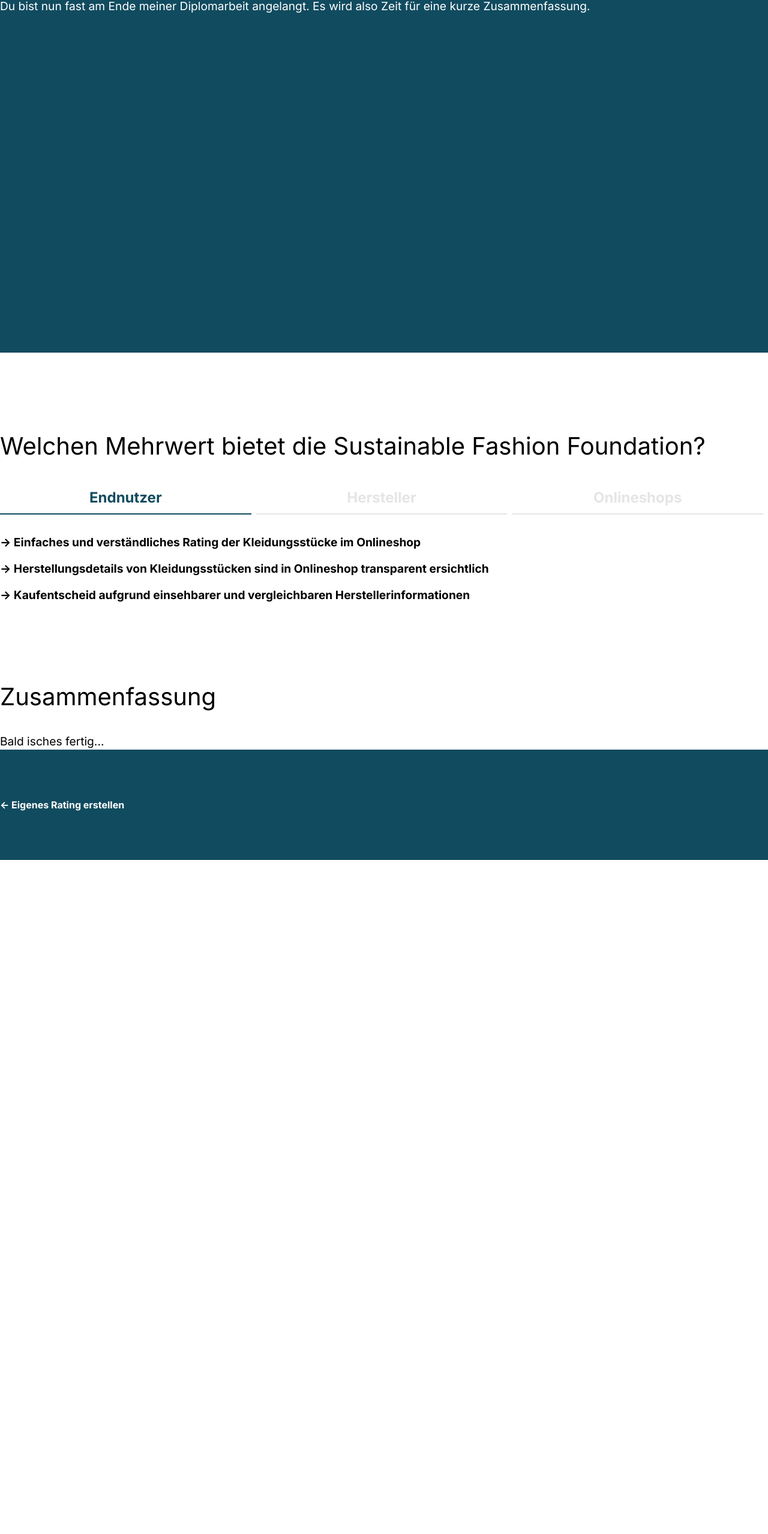
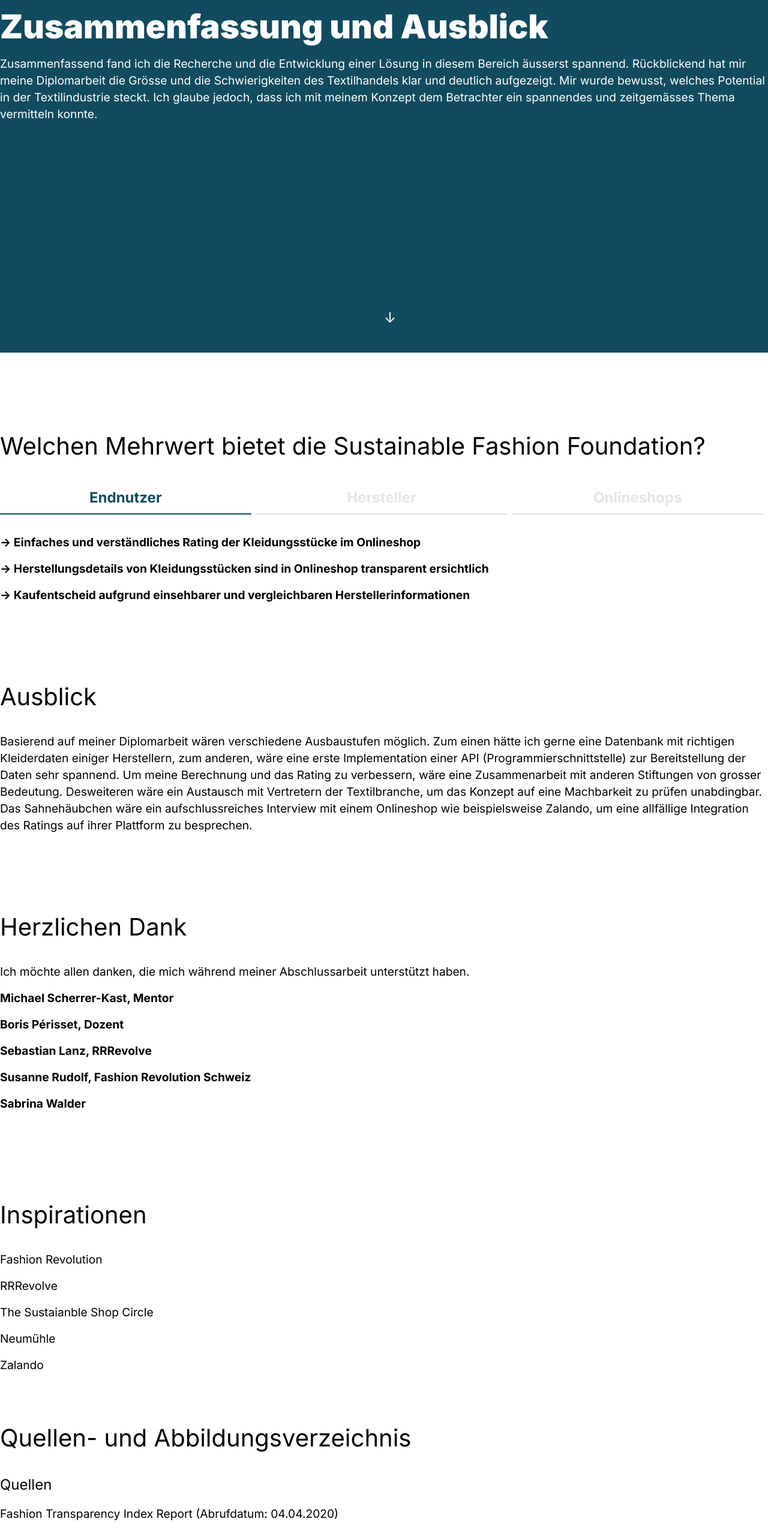
Before and after one commit to severinkilchhofer/diplomarbeit, a Next.js app: page /fazit in a window 1280 px wide. Shown: the part 212-2770 px from the top of the page at 60% size. Before the commit the page ends 1646 px from the top, so only its background shows below. Built offline with nearby package versions, Linux system fonts and the light colour scheme; no server answers; what tailwind-bootstrap-grid would draw is missing.

Commit message:
fixed spacings, added zusammenfassung and quellen

```diff
--- a/components/FooterNav/FooterNav.js
+++ b/components/FooterNav/FooterNav.js
@@ -11,13 +11,13 @@
                         {props.navLinkBack && (
                             <Link href={`/ ${props.navLinkBack}`}
                                   as={`${process.env.BACKEND_URL}/${props.navLinkBack}`}>
-                                <a>&lt;- {props.navTextBack}</a>
+                                <a className="text-sm sm:text-base">&lt;- {props.navTextBack}</a>
                             </Link>)}
 
                         {props.navLinkForward && (
                             <Link href={`/ ${props.navLinkForward}`}
                                   as={`${process.env.BACKEND_URL}/${props.navLinkForward}`}>
-                                <a>{props.navTextForward} -&gt;</a>
+                                <a className="text-sm sm:text-base">{props.navTextForward} -&gt;</a>
                             </Link>)}
                     </div>
                 </div>
--- /dev/null
+++ b/components/ReadNextArrow/ReadNextArrow.js
@@ -0,0 +1,11 @@
+import React from 'react'
+
+const ReadNextArrow = (props) => {
+    return (
+        <a href={props.id}>
+        <span className="absolute text-white text-lg focus:outline-none next-arrow">↓</span>
+        </a>
+    );
+}
+
+export default ReadNextArrow;
--- a/components/Recherche/Energieverbrauch/Energieverbrauch.js
+++ b/components/Recherche/Energieverbrauch/Energieverbrauch.js
@@ -8,7 +8,7 @@
                     <img src="energieklassen.svg" alt="Energieklassen"/>
                 </div>
 
-                <div className="pt-4 sm:pl-32">
+                <div className="pt-10 sm:pt-4 sm:pl-32">
                     <h5>Energieverbrauchskennzeichnung</h5>
                     <p className="mb-4">Die Kennzeichnung des Energieverbrauchs von unterschiedlichen
                         Gütern (Geräte, Gebäude, Autos) dient zur Unterstützung der Kaufentscheidung, indem sie Auskunft
--- a/components/SFF/Ratingkategorie/Ratingkategorie.js
+++ b/components/SFF/Ratingkategorie/Ratingkategorie.js
@@ -2,7 +2,7 @@
 
 const Ratingkategorie = (props) => {
     return (
-        <div className="bg-lightblue rounded p-5" style={{height: '550px'}}>
+        <div className="bg-lightblue rounded p-5 pt-12" style={{height: '550px'}}>
             <div className="flex justify-center pb-6">
                 <img src={props.imageName} alt={props.imageAlt}/>
             </div>
--- a/pages/fazit.js
+++ b/pages/fazit.js
@@ -3,22 +3,28 @@
 import FooterNav from "../components/FooterNav/FooterNav";
 import MehrwertTabs from "../components/Fazit/MehrwertTabs/MehrwertTabs";
 import {MehrwertData} from "../components/Fazit/MehrwertTabs/MehrwertData";
+import ReadNextArrow from "../components/ReadNextArrow/ReadNextArrow";
 
 export default () => (
     <>
         <Nav currentOpen={'fazit'} bgColor={'blue'}/>
         <div className="w-screen h-screen bg-blue">
-            <div className="container sm:pt-32">
-                <div className="row flex">
-                    <div className="lg:col-6">
-                        <h1 className="text-white font-black">Zusammenfassung und Fazit</h1>
-                        <p className="text-white pb-16">Du bist nun fast am Ende meiner Diplomarbeit angelangt. Es wird also Zeit für eine kurze Zusammenfassung.</p>
+            <div className="container pt-4 sm:pt-56">
+                <div className="row">
+                    <div className="lg:offset-2 lg:col-7">
+                        <h1 className="text-white font-black">Zusammenfassung und Ausblick</h1>
+                        <p className="text-white pb-16">Zusammenfassend fand ich die Recherche und die Entwicklung einer
+                            Lösung in diesem Bereich äusserst spannend. Rückblickend hat mir meine Diplomarbeit die
+                            Grösse und die Schwierigkeiten des Textilhandels klar und deutlich aufgezeigt. Mir wurde
+                            bewusst, welches Potential in der Textilindustrie steckt. Ich glaube jedoch, dass ich mit
+                            meinem Konzept dem Betrachter ein spannendes und zeitgemässes Thema vermitteln konnte.</p>
                     </div>
                 </div>
             </div>
+            <ReadNextArrow id="#mehwert"/>
         </div>
 
-        <div className="container">
+        <div className="container" id="mehwert">
             <div className="row">
                 <div className="pt-32 pb-4 lg:offset-2 lg:col-8">
                     <h2>Welchen Mehrwert bietet die Sustainable Fashion Foundation?</h2>
@@ -29,11 +35,103 @@
             </div>
 
             <div className="row">
-                <div className="pt-32 pb-4 lg:offset-2 lg:col-8">
-                    <h2>Zusammenfassung</h2>
+                <div className="pt-16 sm:pt-32 sm:pb-4 lg:offset-2 lg:col-8">
+                    <h2>Ausblick</h2>
                 </div>
                 <div className="lg:col-8 lg:offset-2">
-                    <p>Bald isches fertig...</p>
+                    <p>Basierend auf meiner Diplomarbeit wären verschiedene Ausbaustufen möglich. Zum einen hätte ich
+                        gerne eine Datenbank mit richtigen Kleiderdaten einiger Herstellern, zum anderen, wäre eine
+                        erste Implementation einer API (Programmierschnittstelle) zur Bereitstellung der Daten sehr
+                        spannend. Um meine Berechnung und das Rating zu verbessern, wäre eine Zusammenarbeit mit anderen
+                        Stiftungen von grosser Bedeutung. Desweiteren wäre ein Austausch mit Vertretern der
+                        Textilbranche, um das Konzept auf eine Machbarkeit zu prüfen unabdingbar. Das Sahnehäubchen wäre
+                        ein aufschlussreiches Interview mit einem Onlineshop wie beispielsweise Zalando, um eine
+                        allfällige Integration des Ratings auf ihrer Plattform zu besprechen.</p>
+                </div>
+            </div>
+
+
+            <div className="row">
+                <div className="pt-16 sm:pt-32 sm:pb-4 lg:offset-2 lg:col-8">
+                    <h2>Herzlichen Dank</h2>
+                </div>
+                <div className="pb-4 lg:col-4 lg:offset-2">
+                    <p>Ich möchte allen danken, die mich während meiner Abschlussarbeit unterstützt haben.</p>
+                </div>
+                <div className="lg:col-6">
+                    <p className="pb-4 font-bold">Michael Scherrer-Kast, Mentor</p>
+                    <p className="pb-4 font-bold">Boris Périsset, Dozent </p>
+                    <p className="pb-4 font-bold">Sebastian Lanz, RRRevolve</p>
+                    <p className="pb-4 font-bold">Susanne Rudolf, Fashion Revolution Schweiz</p>
+                    <p className="pb-4 font-bold">Sabrina Walder</p>
+                </div>
+            </div>
+
+            <div className="row">
+                <div className="pt-16 sm:pt-32 sm:pb-4 lg:offset-2 lg:col-8">
+                    <h2>Inspirationen</h2>
+                </div>
+                <div className="lg:col-8 lg:offset-2">
+                    <p className="pb-4">
+                        <a href="https://www.fashionrevolution.org/">Fashion Revolution</a>
+                    </p>
+                    <p className="pb-4">
+                        <a href="https://rrrevolve.ch/">RRRevolve</a>
+                    </p>
+                    <p className="pb-4">
+                        <a href="https://circleshop.ch/">The Sustaianble Shop Circle</a>
+                    </p>
+                    <p className="pb-4">
+                        <a href="https://neumuhle.ch/">Neumühle</a>
+                    </p>
+                    <p className="pb-4">
+                        <a href="https://zalando.ch/">Zalando</a>
+                    </p>
+                </div>
+            </div>
+
+            <div className="row pb-32">
+                <div className="pt-16 sm:pb-4 lg:offset-2 lg:col-8">
+                    <h2>Quellen- und Abbildungsverzeichnis</h2>
+                </div>
+                <div className="lg:offset-2 lg:col-8">
+                    <h3>Quellen</h3>
+                </div>
+                <div className="lg:col-8 lg:offset-2">
+                    <p className="pb-4">
+                        <a href="https://www.fashionrevolution.org/about/transparency">Fashion Transparency Index Report
+                            (Abrufdatum: 04.04.2020)</a></p>
+                    <p className="pb-4">
+                        <a href="https://www.sciencedirect.com/science/article/abs/pii/S0025326X16307639">Napper IE,
+                            Thompson RC. Release
+                            of
+                            synthetic microplastic plastic fibres from domestic washing machines: Effects of fabric type
+                            and
+                            washing conditions. Marine Pollution Bulletin (15 Nov 2016); 112:39–45. (Abrufdatum:
+                            12.04.2020)</a></p>
+                    <p className="pb-4"><a href="https://www.fashionrevolution.org/about/transparency">Euromonitor
+                        International, Apparel
+                        and Footwear Industry, 2020 Edition. (Abrufdatum: 12.04.2020)</a></p>
+                    <p className="pb-4"><a href="https://www.youtube.com/watch?v=KfANs2y_frk&feature=emb_title">The 2
+                        Euro T-Shirt - A
+                        Social Experiment (Abrufdatum: 16.04.2020)</a></p>
+                    <p className="pb-4"><a href="https://de.wikipedia.org/wiki/Energieverbrauchskennzeichnung">Energieverbrauchskennzeichnung
+                        Wikipedia (Abrufdatum: 16.04.2020)</a></p>
+                </div>
+
+                <div className="pt-8 lg:offset-2 lg:col-8">
+                    <h3>Abbildungen</h3>
+                </div>
+                <div className="lg:col-8 lg:offset-2">
+                    <p className="pb-4">
+                        <a href="https://www.flaticon.com/packs/clothes-109">Kleidericons made by Pixel perfect</a>
+                    </p>
+                    <p className="pb-4">
+                        <a href="https://www.thenounproject.com">UI Icons</a>
+                    </p>
+                    <p className="pb-4">
+                        <a href="https://de.wikipedia.org/wiki/Energieverbrauchskennzeichnung">Energieverbrauchskennzeichnung</a>
+                    </p>
                 </div>
             </div>
         </div>
--- a/pages/index.js
+++ b/pages/index.js
@@ -4,6 +4,7 @@
 import FooterNav from "../components/FooterNav/FooterNav";
 import Shirt from "../components/Shirt/Shirt";
 import React from "react";
+import ReadNextArrow from "../components/ReadNextArrow/ReadNextArrow";
 
 export default function IndexPage() {
     return (
@@ -28,9 +29,10 @@
                                   subratings={[8.3, 8.2, 8.4, 8.3]}/>
                     </div>
                 </div>
+                <ReadNextArrow id="#slider"/>
             </div>
 
-            <div className="p-10 sm:p-16"/>
+            <div className="p-10 sm:p-16" id="slider"/>
 
                 <Slider>
                     <div className="p-6 sm:p-32 lg:p-48 bg-lightblue">
--- a/styles/index.css
+++ b/styles/index.css
@@ -2,17 +2,22 @@
 
 @tailwind base;
 @tailwind components;
+
+html {
+    scroll-behavior: smooth;
+}
 
 body {
     font-family: 'Inter', sans-serif;
 }
 
 h1 {
-    @apply text-lg font-black pb-4;
+    @apply text-lgr font-black pb-4;
+    line-height: 2.3rem;
 }
 
 h2 {
-    @apply text-base font-normal pb-4;
+    @apply text-lg font-normal pb-4;
 }
 
 h3 {
@@ -20,7 +25,7 @@
 }
 
 h5 {
-    @apply text-base font-black pb-4 text-blue;
+    @apply text-baseMobile font-bold pb-4 text-blue;
 }
 
 p {
@@ -40,7 +45,8 @@
     }
 
     h5 {
-        @apply text-lg;
+        @apply text-lg font-black;
+        letter-spacing: 0.01em;
     }
 
     p {
@@ -247,3 +253,14 @@
         width: 2500px;
     }
 }
+
+.next-arrow {
+    bottom: 2%;
+    left: 50%;
+}
+
+@media (min-width: 768px) {
+    .next-arrow {
+        bottom: 5%;
+    }
+}
```
Also changed, not shown: pages/recherche.js (+5 -10 lines), pages/sff.js (+19 -7 lines).
